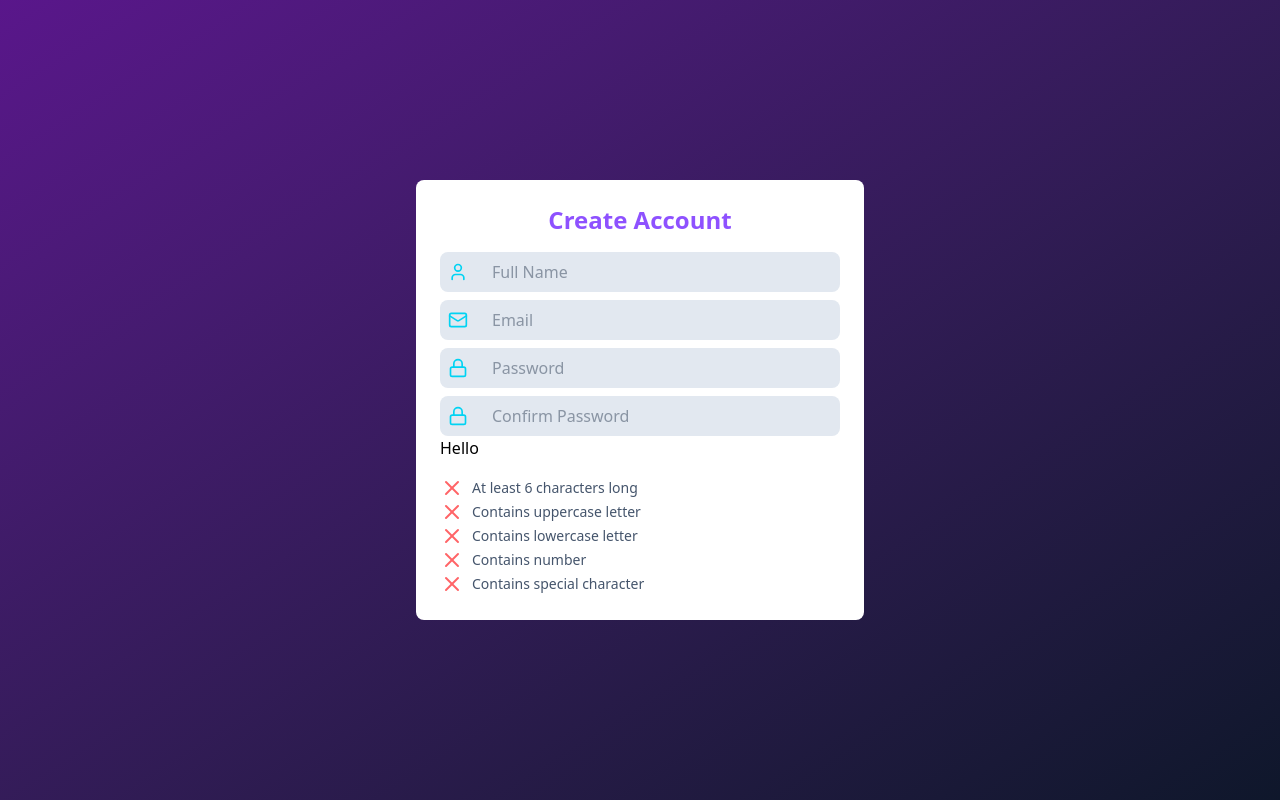
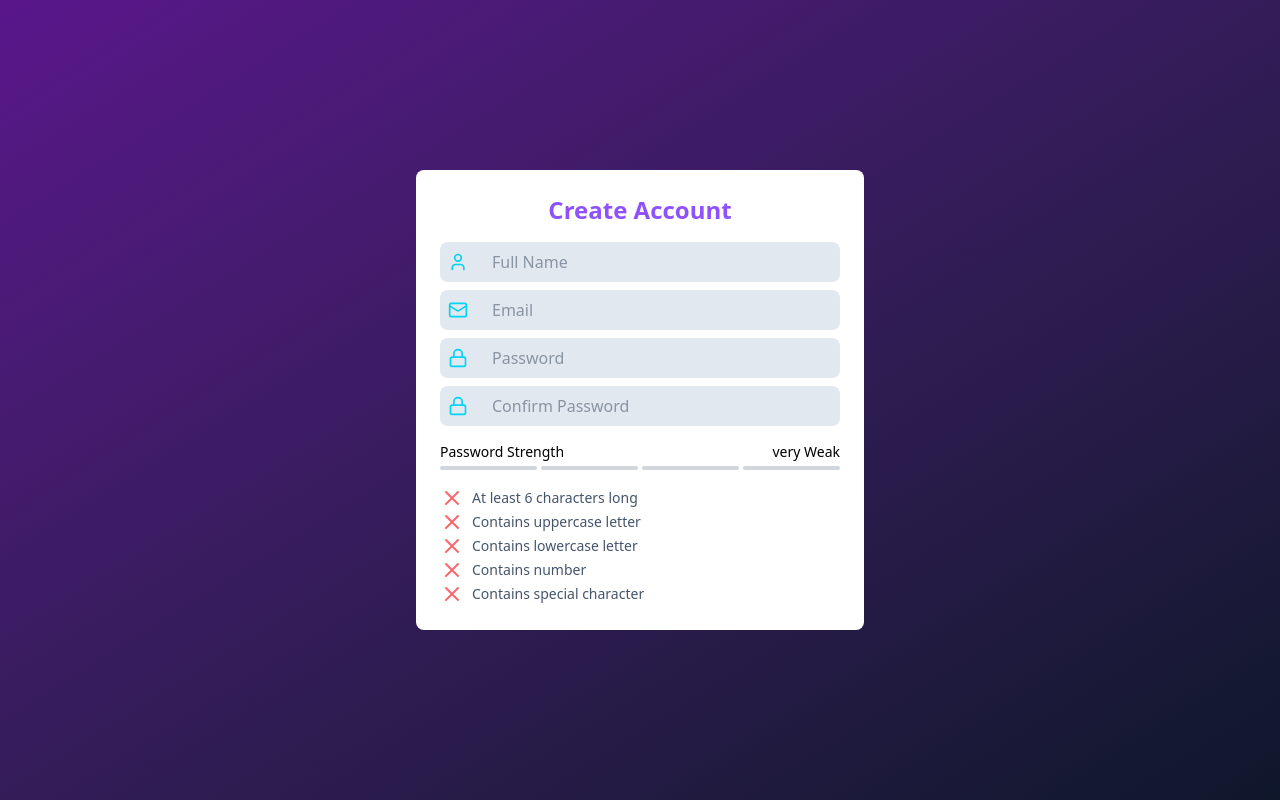
Before and after one commit to kishore399/Huntpad, a React (Vite) app in the folder frontend/: page /signup in a window 1280 px wide. Built offline with nearby package versions, Linux system fonts and the light colour scheme.

Commit message:
fix: PasswordStrengthMeter

```diff
--- a/frontend/src/components/PasswordStrength.jsx
+++ /dev/null
@@ -1,63 +0,0 @@
-import { X, Check } from "lucide-react";
-
-
-const PasswordCriteria = ({ password }) => {
-
-    const criteria = [
-        { text: "At least 6 characters long", valid: password.length >= 6, strength: 1 },
-        { text: "Contains uppercase letter", valid: /[A-Z]/.test(password), strength: 0.5 },
-        { text: "Contains lowercase letter", valid: /[a-z]/.test(password), strength: 0.5 },
-        { text: "Contains number", valid: /\d/.test(password), strength: 1 },
-        { text: "Contains special character", valid: /[^A-Za-z0-9]/.test(password), strength: 1 }
-    ]
-    return (
-        <div className="flex flex-col text-sm mt-4">
-            {criteria.map((criteria, index) =>
-                <div key={index} className="flex items-center gap-2">
-                    {criteria.valid ? (
-                        <Check className="text-green-400"/>
-                    ) : (
-                        <X className="text-red-400"/>
-                    )
-                }
-                    <span className={`${criteria.valid? "text-green-500" : "text-slate-600"}`}> {criteria.text} </span>
-                </div>
-            )}
-        </div>
-    )
-}
-
-const getStrength = (password) => {
-    const strength = criteria.reduce((acc,curr) => acc + (curr.valid ? curr.strength : 0), 0);
-    if (strength < 1) return "very Weak";
-    if (strength < 2) return "weak";
-    if (strength < 3) return "medium";
-    return "strong";
-}
-
-const getColor = (strength) => {
-    switch (strength) {
-        case "very Weak":
-            return "text-red-500";
-        case "weak":
-            return "text-yellow-500";
-        case "medium":
-            return "text-orange-500";
-        case "strong":
-            return "text-green-500";
-        default:
-            return "text-gray-500";
-    }
-}
-
-const PasswordStrength = ({ password }) => {
-
-  return (
-    <div>
-        <h1>Hello</h1>
-        <PasswordCriteria password={password} />
-    </div>
-  )
-}
-
-export default PasswordStrength
--- /dev/null
+++ b/frontend/src/components/PasswordStrengthMeter.jsx
@@ -0,0 +1,81 @@
+import { X, Check } from "lucide-react";
+
+
+const PasswordCriteria = ({ password }) => {
+
+    const criteria = [
+        { text: "At least 6 characters long", valid: password.length >= 6 },
+        { text: "Contains uppercase letter", valid: /[A-Z]/.test(password) },
+        { text: "Contains lowercase letter", valid: /[a-z]/.test(password) },
+        { text: "Contains number", valid: /\d/.test(password) },
+        { text: "Contains special character", valid: /[^A-Za-z0-9]/.test(password) }
+    ]
+    return (
+        <div className="flex flex-col text-sm mt-4">
+            {criteria.map((criteria, index) =>
+                <div key={index} className="flex items-center gap-2">
+                    {criteria.valid ? (
+                        <Check className="text-green-400"/>
+                    ) : (
+                        <X className="text-red-400"/>
+                    )
+                }
+                    <span className={`${criteria.valid? "text-green-500" : "text-slate-600"}`}> {criteria.text} </span>
+                </div>
+            )}
+        </div>
+    )
+}
+
+const getStrength = (strength) => {
+    if (strength === 0) return "very Weak";
+    if (strength === 1) return "weak";
+    if (strength === 2) return "moderate";
+    if (strength === 3) return "strong";
+    return "very strong";
+}
+
+const getColor = (strength) => {
+    switch (strength) {
+        case 0:
+            return "bg-red-300";
+        case 1:
+            return "bg-red-500";
+        case 2:
+            return "bg-orange-500";
+        case 3:
+            return "bg-yellow-500";
+        case 4:
+            return "bg-green-500";
+        default:
+            return "bg-gray-300";
+    }
+}
+
+const PasswordStrength = ({ password }) => {
+
+    let strength = 0;
+    if (password.length >= 6) strength++;
+    if (/[A-Z]/.test(password) && /[a-z]/.test(password)) strength++;
+    if (/\d/.test(password)) strength++;
+    if (/[^A-Za-z0-9]/.test(password)) strength++;
+
+    const strengthText = getStrength(strength);
+    const strengthColor = getColor(strength);
+
+  return (
+    <div className="mt-4">
+        <div className="flex justify-between text-sm mb-1">
+            <span>Password Strength</span>
+            <span>{strengthText}</span>
+        </div>
+        <div className="flex w-full gap-1">
+            { [...Array(4)].map((_, index) => (
+                <div key={index} className={`flex-1 h-1 rounded-full ${index < strength ? strengthColor : "bg-gray-300"}`}/>
+            )) }
+        </div>
+        <PasswordCriteria password={password} />
+    </div>
+  )
+}
+export default PasswordStrength
--- a/frontend/src/pages/Signup.jsx
+++ b/frontend/src/pages/Signup.jsx
@@ -1,7 +1,7 @@
 import { useState } from "react";
 import Input from "../components/Input";
 import { User, Mail, Lock } from "lucide-react";
-import PasswordStrength from "../components/PasswordStrength";
+import PasswordStrengthMeter from "../components/PasswordStrengthMeter";
 
 const Signup = () => {
 
@@ -50,7 +50,7 @@ const Signup = () => {
               onChange={(e) => setConfirmPassword(e.target.value)}
             />
         </form>
-        <PasswordStrength password={password}/>
+        <PasswordStrengthMeter password={password}/>
     </div>
   )
 }
```
